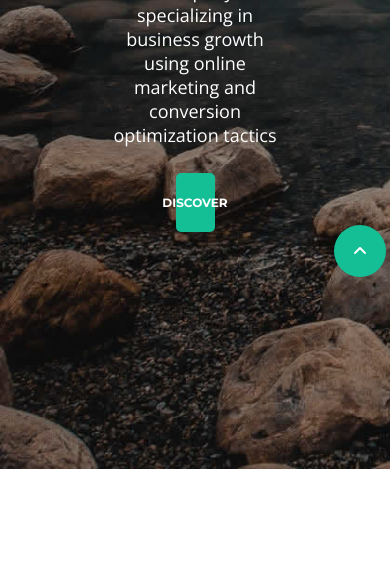
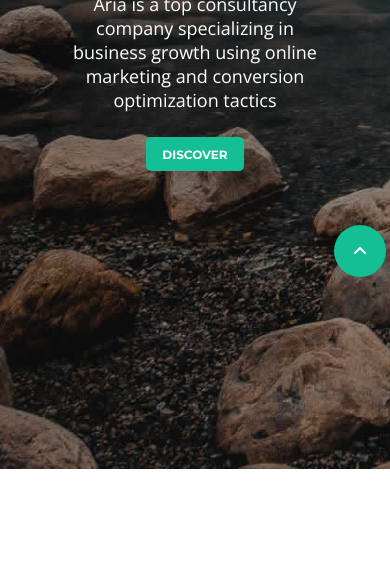
Before and after one commit to Jinu-Vijayan/free_css_template, a plain HTML site: page index.html in a window 390 px wide. Shown: the part 535-1100 px from the top of the page. Drawn offline with nearby package versions, Linux system fonts and the light colour scheme.

Commit message:
Add:feature made home page responsive

```diff
--- a/style.css
+++ b/style.css
@@ -182,6 +182,12 @@ body{
     font-size: 1.125rem;
 }
 
+@media screen and (max-width:426px) {
+    #home-content p{
+        margin:0 0 3vh 0;
+    }
+}
+
 #home-content a{
     text-decoration:none;
     color:white;
@@ -197,6 +203,18 @@ body{
     justify-content: center;
     align-items: center;
     border-radius: 5px;
+}
+
+@media screen and (max-width:426px) {
+    #home-content a{
+        width:25vw;
+    }
+}
+
+@media screen and (max-width:769px){
+    #home-content a{
+        height:4vh;
+    }
 }
 
 #home-content a:hover{
```
